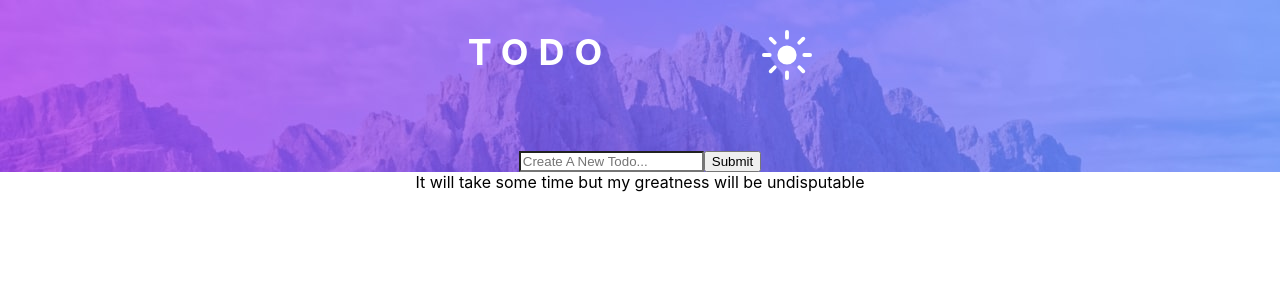
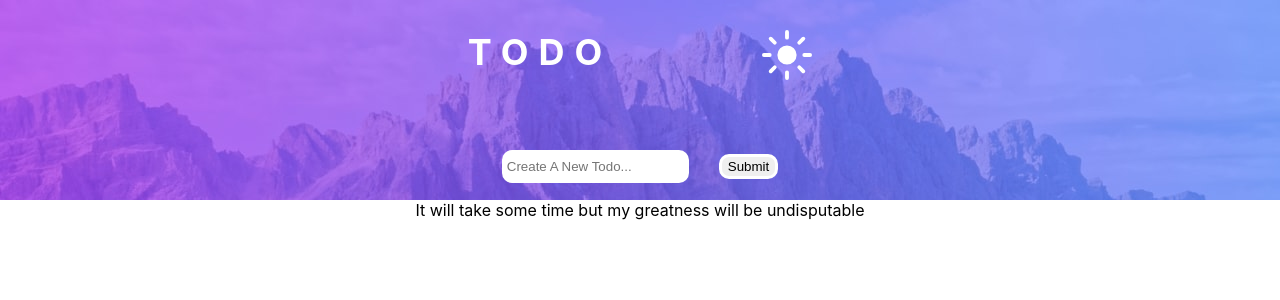
Before and after one commit to Opeyimika-sudo/todolist-react, a React (Create React App) app: page / in a window 1280 px wide. Shown: the top 300 px of the page. Built offline with nearby package versions, Linux system fonts and the light colour scheme.

Commit message:
style: style the page for both Light Mode and Dark Mode

```diff
--- a/src/App.css
+++ b/src/App.css
@@ -27,3 +27,27 @@
   height: 50px;
   margin: 30px 0;
 }
+
+form {
+  width: 60%;
+  margin: 0 auto;
+  height: 50px;
+}
+
+#todo {
+  border: 3px solid white;
+  border-radius: 10px;
+  height: 50%;
+  margin-right: 30px;
+}
+
+button{
+  border: 3px solid white;
+  border-radius: 10px;
+  height: 50%;
+}
+
+
+/* ::placeholder {
+
+} */
```
